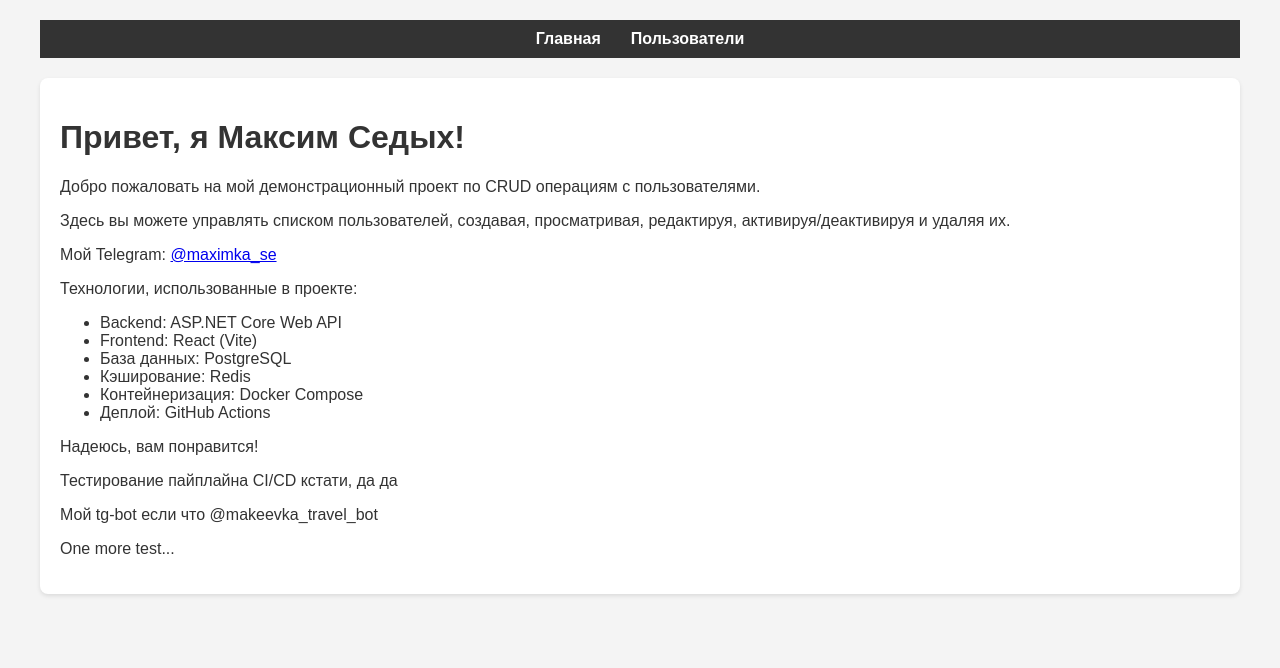
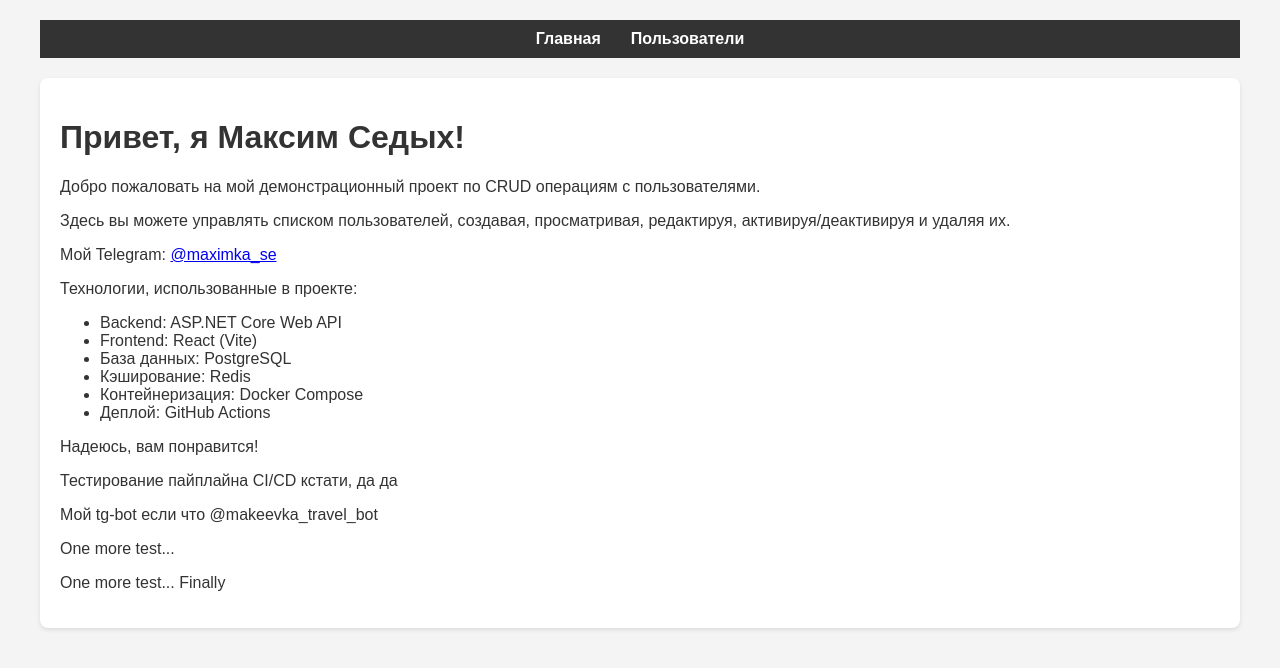
Before and after one commit to Maxim-Sedykh/UserCrud, a React (Vite) app in the folder usercrud.client/: page / in a window 1280 px wide. Shown: the top 668 px of the page. Built offline with nearby package versions, Linux system fonts and the light colour scheme.

Commit message:
поправил homepage

```diff
--- a/usercrud.client/src/pages/HomePage.jsx
+++ b/usercrud.client/src/pages/HomePage.jsx
@@ -20,6 +20,7 @@ const HomePage = () => {
       <p>Тестирование пайплайна CI/CD кстати, да да</p>
       <p>Мой tg-bot если что @makeevka_travel_bot</p>
       <p>One more test...</p>
+      <p>One more test... Finally</p>
     </div>
   );
 };
```
